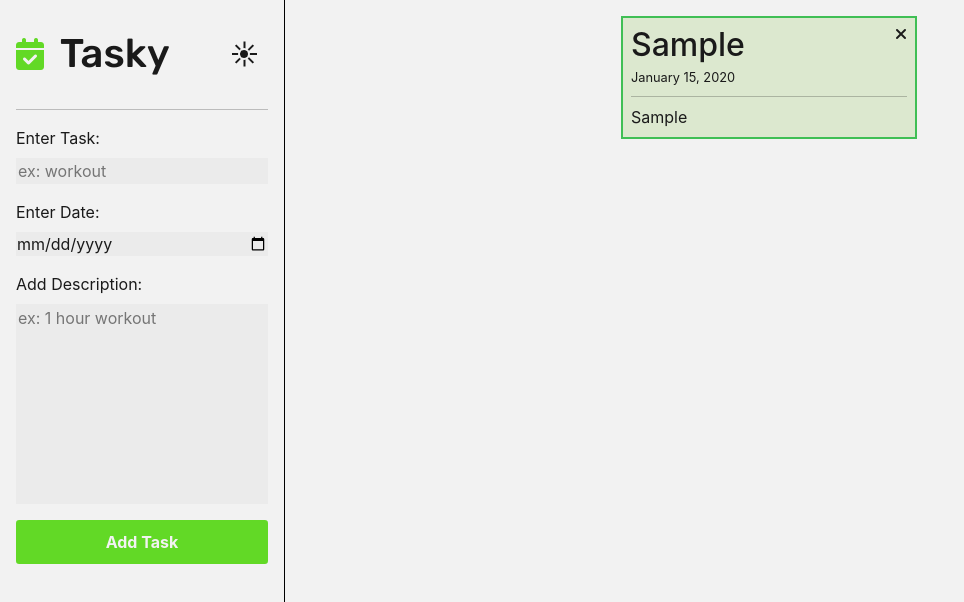
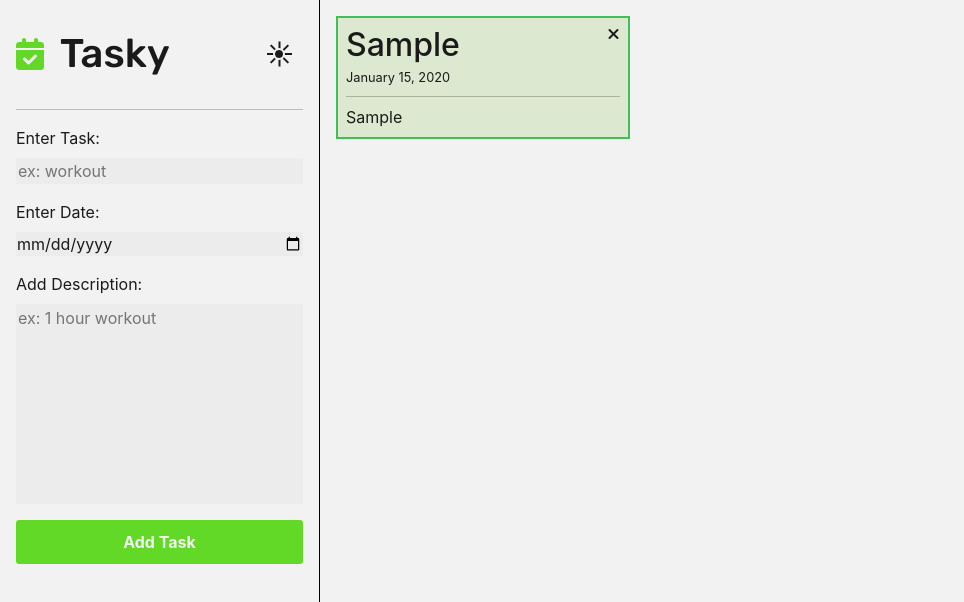
Before and after one commit to Ben-Hillman/Tasky, a React (Create React App) app: page / in a window 1280 px wide. Both pictures are taken after typing "Sample", "2020-01-15", "Sample" into the empty fields and a click on the button "Add Task". Shown: the top 602 px of the page, without its empty margins (0-964 px from the left). Built offline with nearby package versions, Linux system fonts and the light colour scheme.

Commit message:
Changed sidebar to stay with window when scrolling
Changed sidebar to position fixed to be visible all the time, slightly changed size of task boxes.

```diff
--- a/src/styles/sidebar.css
+++ b/src/styles/sidebar.css
@@ -16,7 +16,9 @@ body {
     display: flex;
     flex-direction: column;
 
-    width: 30%;
+    position: fixed;
+    width: 20rem;
+    height: 100%;
 
     padding: 1rem;
     border-right: 1px solid black;
--- a/src/styles/task.css
+++ b/src/styles/task.css
@@ -1,5 +1,5 @@
 .task-container {
-    width: 296px;
+    width: 18.35rem;
     height: fit-content;
     padding: .5rem;
     border: 2px solid hsl(130, 50%, 50%);
```
